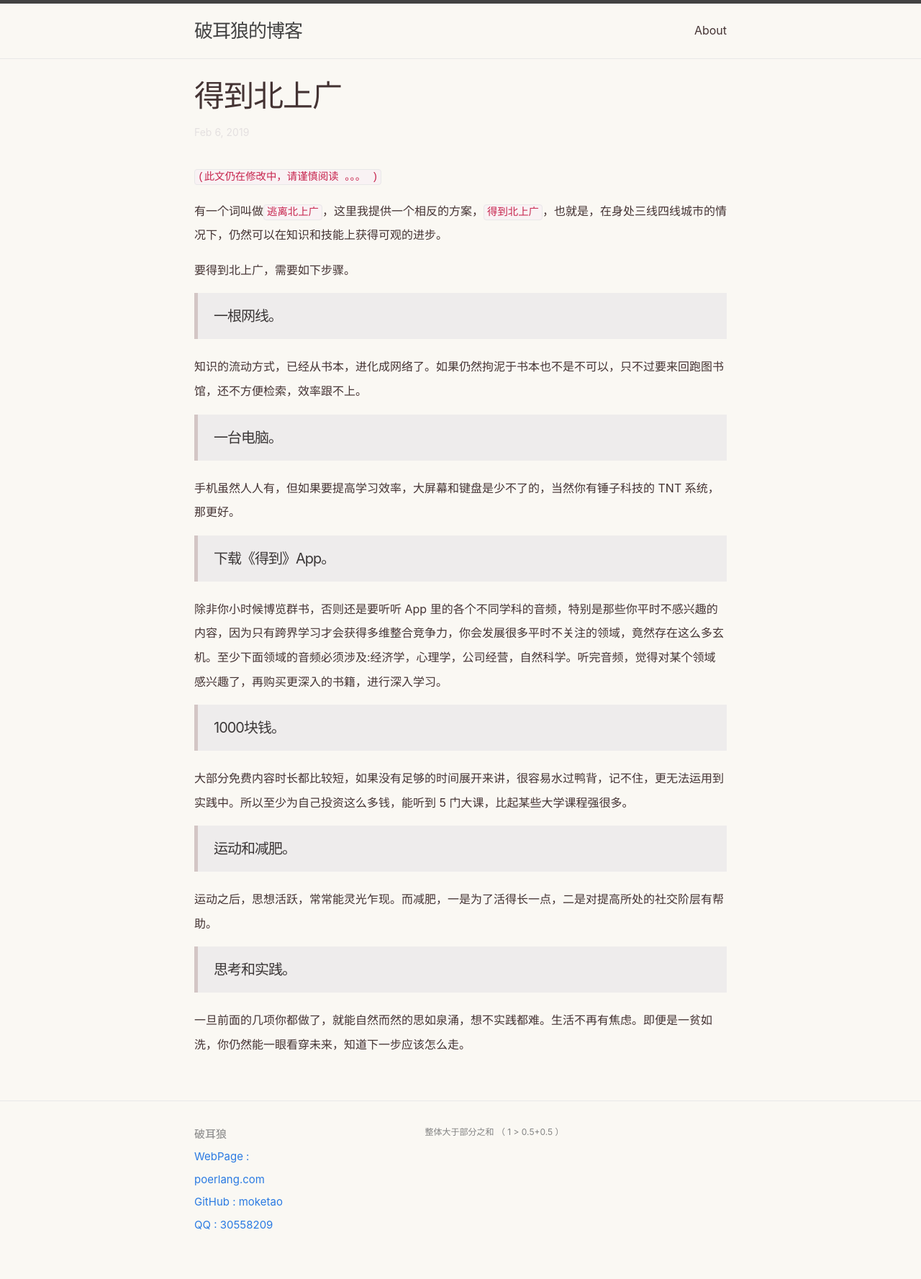
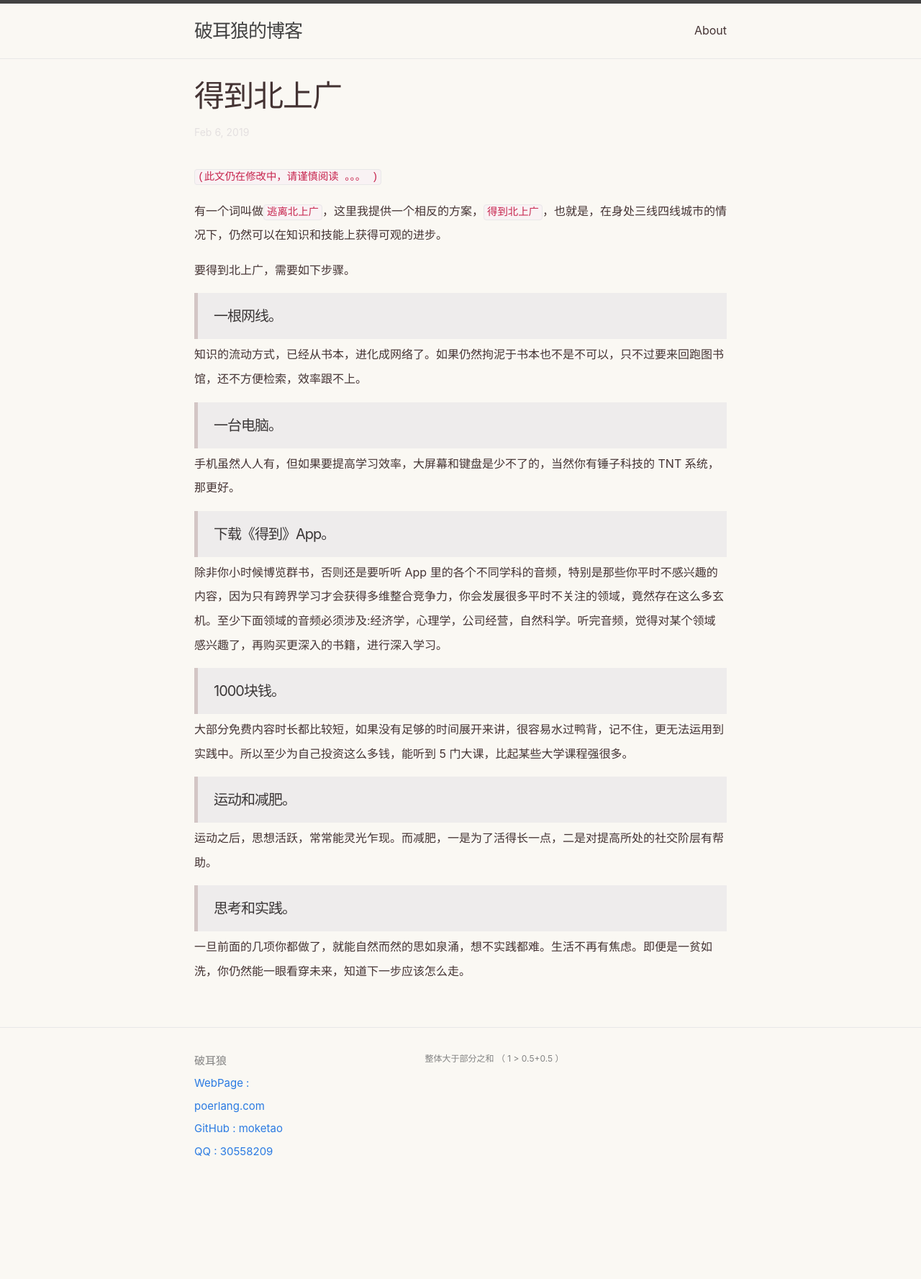
Before and after one commit to moketao/blog, a Jekyll site: the page built from _posts/2019-02-06-dedao.md, in a window 1280 px wide. Shown: the whole page at 72% size. Built offline with Jekyll 4.4.1, drawn with Linux system fonts in a browser that asks for light colours; after the commit the page ends 1675 px from its top, so only the background shows below that.

Commit message:
Update minima.scss

```diff
--- a/_sass/minima.scss
+++ b/_sass/minima.scss
@@ -68,7 +68,7 @@ body .post-title {
 body blockquote {
     background-color: #eeecec;
     padding: 11px 22px;
-    margin: 0 0 22px;
+    margin: 0 0 5px;
     font-size: 20px;
     border-left: 5px solid #d3c6c5;
     font-style: normal;
```
